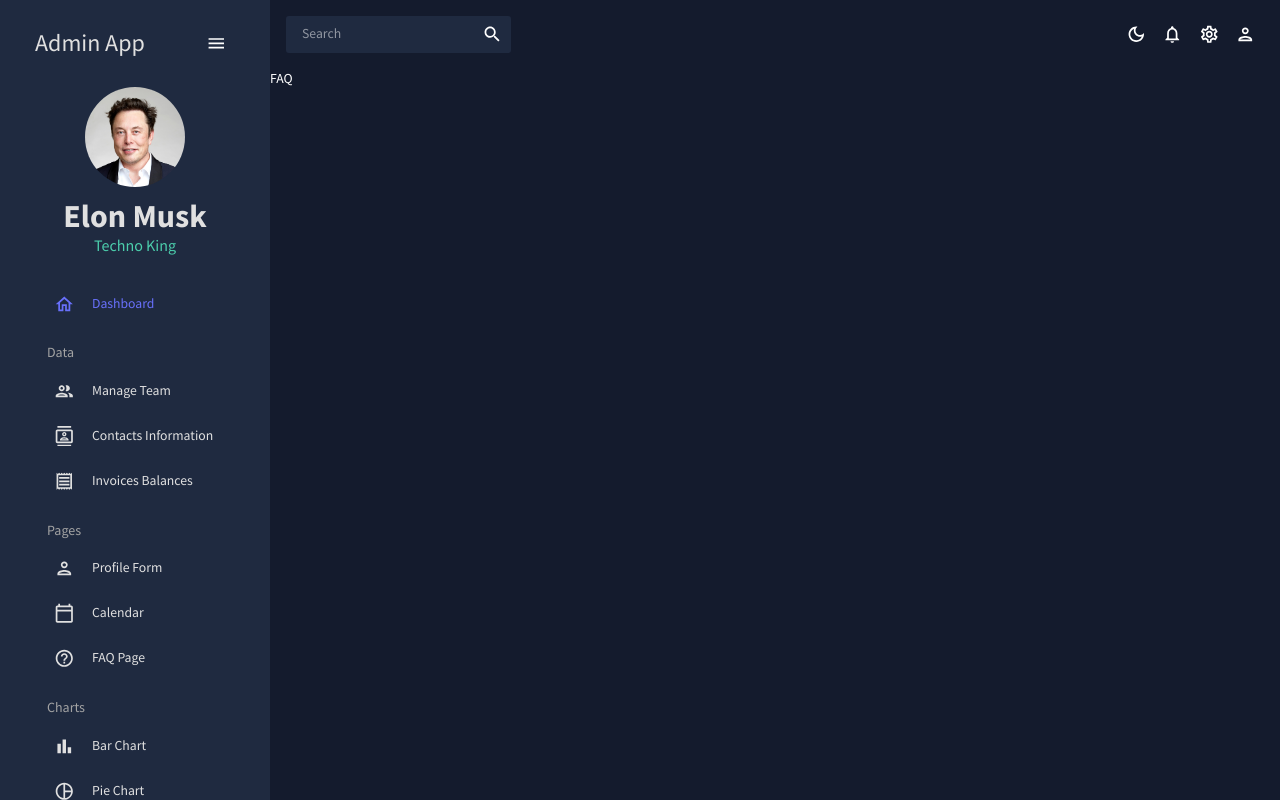
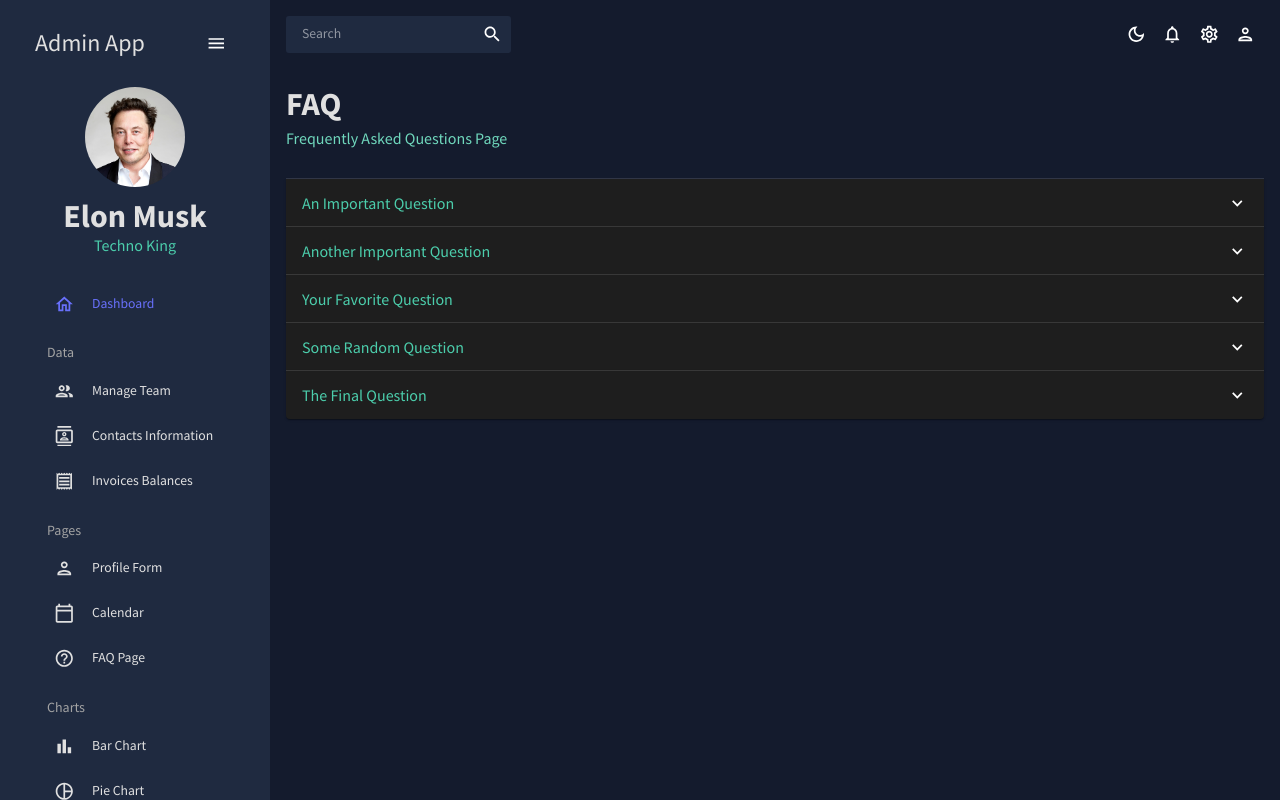
Before and after one commit to Facundo-Martin/react-admin-dashboard, a React (Create React App) app: page /faq in a window 1280 px wide. Built offline with nearby package versions, Linux system fonts and the light colour scheme.

Commit message:
added accordion

```diff
--- a/src/pages/faq/index.jsx
+++ b/src/pages/faq/index.jsx
@@ -1,7 +1,84 @@
-import React from "react";
+import { Box, useTheme } from "@mui/material";
+import Accordion from "@mui/material/Accordion";
+import AccordionSummary from "@mui/material/AccordionSummary";
+import AccordionDetails from "@mui/material/AccordionDetails";
+import Typography from "@mui/material/Typography";
+import ExpandMoreIcon from "@mui/icons-material/ExpandMore";
+import { tokens } from "../../theme";
+import PageWrapper from "../../components/PageWrapper";
 
 const FAQ = () => {
-  return <div>FAQ</div>;
+  const theme = useTheme();
+  const colors = tokens(theme.palette.mode);
+  return (
+    <PageWrapper pageTitle="FAQ" pageSubtitle="Frequently Asked Questions Page">
+      <Accordion>
+        <AccordionSummary expandIcon={<ExpandMoreIcon />}>
+          <Typography color={colors.greenAccent[500]} variant="h5">
+            An Important Question
+          </Typography>
+        </AccordionSummary>
+        <AccordionDetails>
+          <Typography>
+            Lorem ipsum dolor sit amet, consectetur adipiscing elit. Suspendisse
+            malesuada lacus ex, sit amet blandit leo lobortis eget.
+          </Typography>
+        </AccordionDetails>
+      </Accordion>
+      <Accordion>
+        <AccordionSummary expandIcon={<ExpandMoreIcon />}>
+          <Typography color={colors.greenAccent[500]} variant="h5">
+            Another Important Question
+          </Typography>
+        </AccordionSummary>
+        <AccordionDetails>
+          <Typography>
+            Lorem ipsum dolor sit amet, consectetur adipiscing elit. Suspendisse
+            malesuada lacus ex, sit amet blandit leo lobortis eget.
+          </Typography>
+        </AccordionDetails>
+      </Accordion>
+      <Accordion>
+        <AccordionSummary expandIcon={<ExpandMoreIcon />}>
+          <Typography color={colors.greenAccent[500]} variant="h5">
+            Your Favorite Question
+          </Typography>
+        </AccordionSummary>
+        <AccordionDetails>
+          <Typography>
+            Lorem ipsum dolor sit amet, consectetur adipiscing elit. Suspendisse
+            malesuada lacus ex, sit amet blandit leo lobortis eget.
+          </Typography>
+        </AccordionDetails>
+      </Accordion>
+      <Accordion>
+        <AccordionSummary expandIcon={<ExpandMoreIcon />}>
+          <Typography color={colors.greenAccent[500]} variant="h5">
+            Some Random Question
+          </Typography>
+        </AccordionSummary>
+        <AccordionDetails>
+          <Typography>
+            Lorem ipsum dolor sit amet, consectetur adipiscing elit. Suspendisse
+            malesuada lacus ex, sit amet blandit leo lobortis eget.
+          </Typography>
+        </AccordionDetails>
+      </Accordion>
+      <Accordion>
+        <AccordionSummary expandIcon={<ExpandMoreIcon />}>
+          <Typography color={colors.greenAccent[500]} variant="h5">
+            The Final Question
+          </Typography>
+        </AccordionSummary>
+        <AccordionDetails>
+          <Typography>
+            Lorem ipsum dolor sit amet, consectetur adipiscing elit. Suspendisse
+            malesuada lacus ex, sit amet blandit leo lobortis eget.
+          </Typography>
+        </AccordionDetails>
+      </Accordion>
+    </PageWrapper>
+  );
 };
 
 export default FAQ;
```
